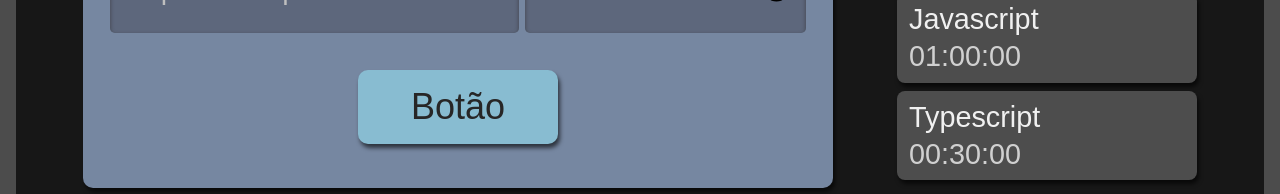
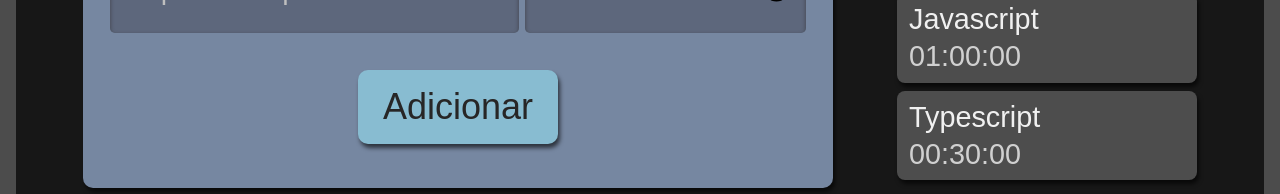
Before and after one commit to Allyhgf/alura-react-com-typescript, a React (Create React App) app: page / in a window 1280 px wide. Shown: the part 354-548 px from the top of the page. Built offline with nearby package versions, Linux system fonts and the light colour scheme.

Commit message:
Transformando class Botao em fnc Botao e add props

```diff
--- a/src/components/Botao/index.tsx
+++ b/src/components/Botao/index.tsx
@@ -1,11 +1,6 @@
 import React from "react";
-import style from "./Botao.module.scss"
-export class Botao extends React.Component {
-    render() {
-        return (
-            <button className={style.botao}>
-                Botão
-            </button>
-        )
-    }
+import style from "./Botao.module.scss";
+
+export function Botao(props: any) {
+  return <button className={style.botao}>{props.children}</button>;
 }
--- a/src/components/Formulario/index.tsx
+++ b/src/components/Formulario/index.tsx
@@ -28,7 +28,9 @@ export class Formulario extends React.Component {
             required
           />
         </div>
-        <Botao />
+        <Botao chave="3">
+          Adicionar
+        </Botao>
       </form>
     );
   }
```
